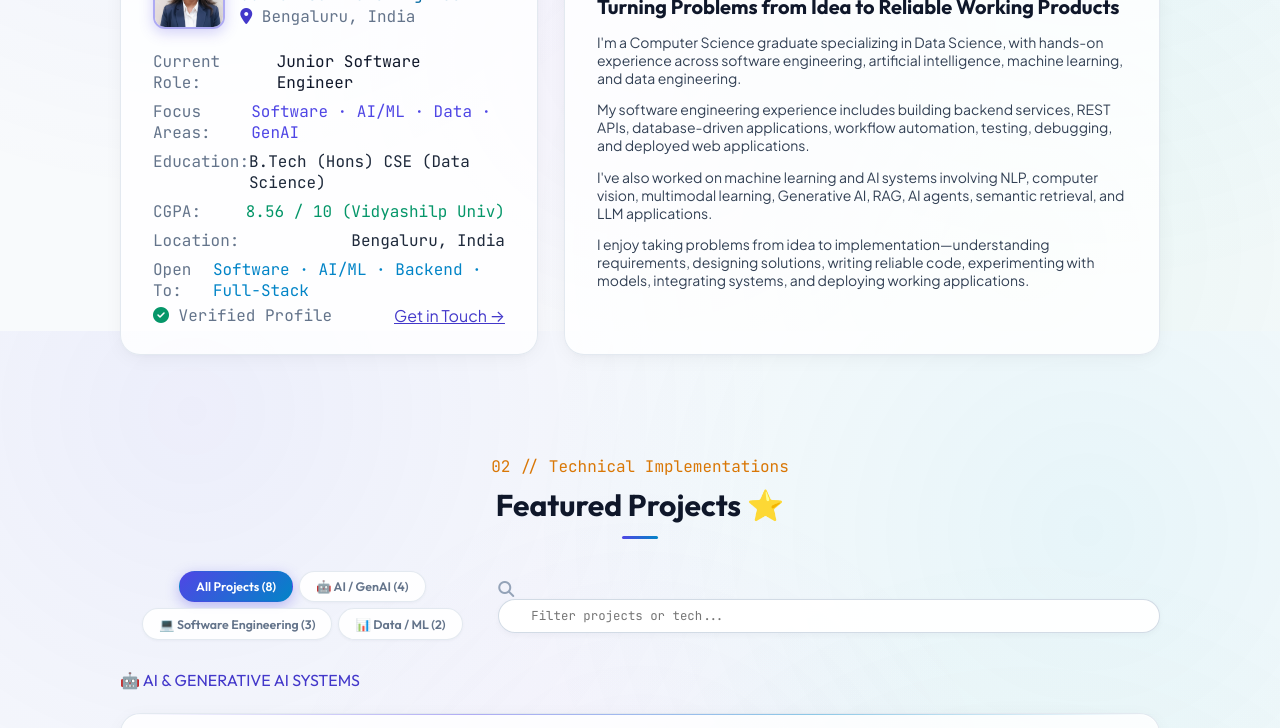
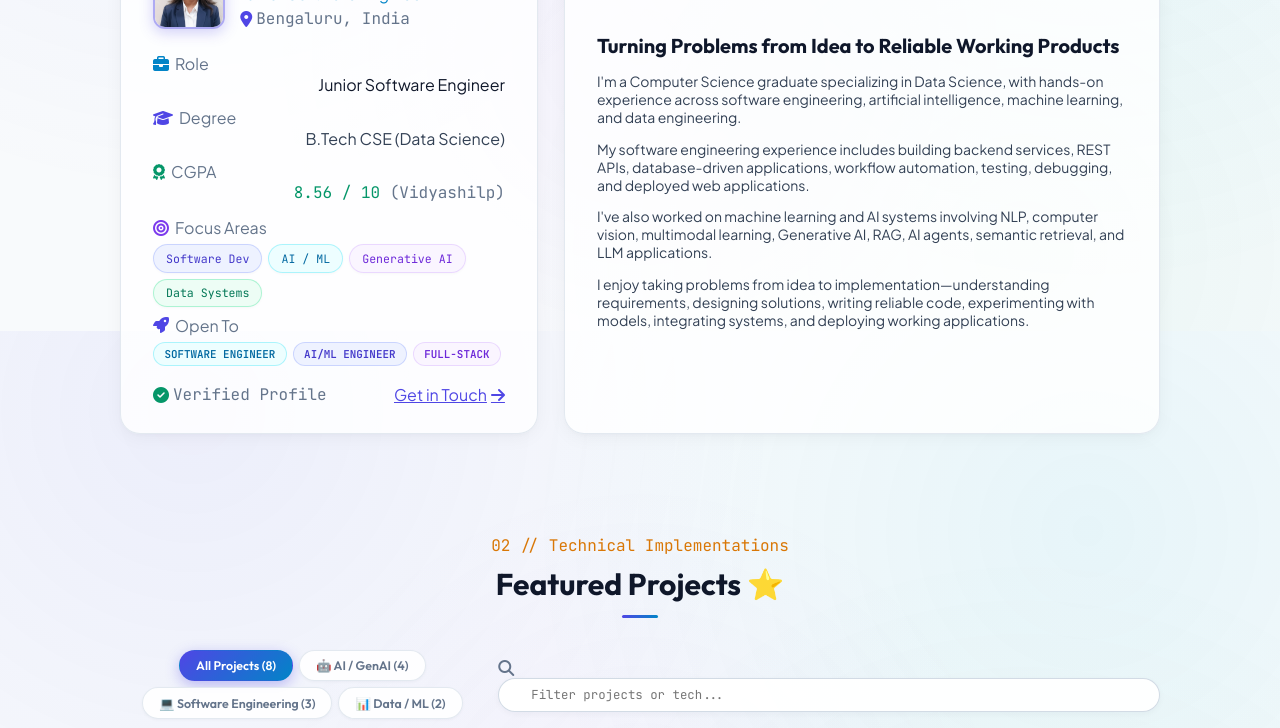
Before and after one commit to Anchalgupta1321/Portfolio, a website: page index.html in a window 1280 px wide. Shown: the part 1269-1997 px from the top of the page. Drawn offline with Linux system fonts and the light colour scheme; animation ran at ten frames a second.

Commit message:
Redesign About Profile Card with structured grid alignment and badge pills

```diff
--- a/index.html
+++ b/index.html
@@ -286,46 +286,67 @@
           <div class="md:col-span-5 flex">
             <div class="glass-card p-6 sm:p-7 w-full flex flex-col justify-between">
               <div>
-                <div class="flex items-center gap-3.5 mb-4 pb-3 border-b border-slate-800">
+                <!-- Header with Avatar, Name & Role -->
+                <div class="flex items-center gap-3.5 mb-4 pb-3.5 border-b border-slate-200">
                   <img src="IMG_20260124_144023.png" alt="Anchal Gupta" class="about-avatar-img" />
                   <div>
-                    <h3 class="font-outfit font-bold text-lg text-white">Anchal Gupta</h3>
-                    <p class="text-xs font-mono text-cyan-400">Junior Software Engineer</p>
-                    <span class="text-[10px] font-mono text-slate-400 block mt-0.5"><i class="fa-solid fa-location-dot text-indigo-400"></i> Bengaluru, India</span>
+                    <h3 class="font-outfit font-bold text-lg text-white leading-tight">Anchal Gupta</h3>
+                    <p class="text-xs font-semibold text-cyan-500 mt-0.5">Junior Software Engineer</p>
+                    <span class="text-xs text-slate-500 flex items-center gap-1 mt-1 font-mono">
+                      <i class="fa-solid fa-location-dot text-indigo-500"></i> Bengaluru, India
+                    </span>
                   </div>
                 </div>
 
-                <div class="space-y-2.5 text-xs font-mono">
-                  <div class="flex justify-between py-1 border-b border-slate-800/60">
-                    <span class="text-slate-400">Current Role:</span>
-                    <span class="text-white font-semibold">Junior Software Engineer</span>
+                <!-- Structured Profile Specs -->
+                <div class="space-y-2.5 text-xs">
+
+                  <!-- Current Role -->
+                  <div class="grid grid-cols-[105px_1fr] items-center py-1.5 border-b border-slate-200/70">
+                    <span class="text-slate-500 flex items-center gap-1.5 font-medium"><i class="fa-solid fa-briefcase text-cyan-500 w-4 text-center"></i> Role</span>
+                    <span class="text-white font-semibold text-right">Junior Software Engineer</span>
                   </div>
-                  <div class="flex justify-between py-1 border-b border-slate-800/60">
-                    <span class="text-slate-400">Focus Areas:</span>
-                    <span class="text-indigo-300 font-semibold">Software · AI/ML · Data · GenAI</span>
+
+                  <!-- Education -->
+                  <div class="grid grid-cols-[105px_1fr] items-center py-1.5 border-b border-slate-200/70">
+                    <span class="text-slate-500 flex items-center gap-1.5 font-medium"><i class="fa-solid fa-graduation-cap text-indigo-500 w-4 text-center"></i> Degree</span>
+                    <span class="text-slate-700 font-semibold text-right">B.Tech CSE (Data Science)</span>
                   </div>
-                  <div class="flex justify-between py-1 border-b border-slate-800/60">
-                    <span class="text-slate-400">Education:</span>
-                    <span class="text-slate-200">B.Tech (Hons) CSE (Data Science)</span>
+
+                  <!-- CGPA -->
+                  <div class="grid grid-cols-[105px_1fr] items-center py-1.5 border-b border-slate-200/70">
+                    <span class="text-slate-500 flex items-center gap-1.5 font-medium"><i class="fa-solid fa-award text-emerald-500 w-4 text-center"></i> CGPA</span>
+                    <span class="text-emerald-500 font-bold font-mono text-right">8.56 / 10 <span class="text-slate-400 font-normal text-[11px]">(Vidyashilp)</span></span>
                   </div>
-                  <div class="flex justify-between py-1 border-b border-slate-800/60">
-                    <span class="text-slate-400">CGPA:</span>
-                    <span class="text-emerald-400 font-bold">8.56 / 10 (Vidyashilp Univ)</span>
+
+                  <!-- Focus Areas -->
+                  <div class="py-2 border-b border-slate-200/70">
+                    <span class="text-slate-500 flex items-center gap-1.5 font-medium mb-1.5"><i class="fa-solid fa-bullseye text-purple-500 w-4 text-center"></i> Focus Areas</span>
+                    <div class="flex flex-wrap gap-1.5">
+                      <span class="tag tag-indigo text-[11px]">Software Dev</span>
+                      <span class="tag tag-cyan text-[11px]">AI / ML</span>
+                      <span class="tag tag-purple text-[11px]">Generative AI</span>
+                      <span class="tag tag-emerald text-[11px]">Data Systems</span>
+                    </div>
                   </div>
-                  <div class="flex justify-between py-1 border-b border-slate-800/60">
-                    <span class="text-slate-400">Location:</span>
-                    <span class="text-slate-200">Bengaluru, India</span>
+
+                  <!-- Open To Roles -->
+                  <div class="pt-1.5">
+                    <span class="text-slate-500 flex items-center gap-1.5 font-medium mb-1.5"><i class="fa-solid fa-rocket text-indigo-500 w-4 text-center"></i> Open To</span>
+                    <div class="flex flex-wrap gap-1.5">
+                      <span class="badge-pill badge-sw text-[10px]">Software Engineer</span>
+                      <span class="badge-pill badge-ai text-[10px]">AI/ML Engineer</span>
+                      <span class="badge-pill badge-data text-[10px]">Full-Stack</span>
+                    </div>
                   </div>
-                  <div class="flex justify-between py-1">
-                    <span class="text-slate-400">Open To:</span>
-                    <span class="text-cyan-300">Software · AI/ML · Backend · Full-Stack</span>
-                  </div>
+
                 </div>
               </div>
 
-              <div class="pt-4 border-t border-slate-800 mt-5 flex items-center justify-between">
-                <span class="text-[11px] text-slate-400 font-mono"><i class="fa-solid fa-circle-check text-emerald-400"></i> Verified Profile</span>
-                <a href="#contact" class="text-xs font-semibold text-indigo-400 hover:text-indigo-300">Get in Touch →</a>
+              <!-- Card Footer -->
+              <div class="pt-3.5 border-t border-slate-200 mt-4 flex items-center justify-between">
+                <span class="text-[11px] text-slate-500 flex items-center gap-1 font-mono"><i class="fa-solid fa-circle-check text-emerald-500"></i> Verified Profile</span>
+                <a href="#contact" class="text-xs font-semibold text-indigo-500 hover:text-indigo-400 flex items-center gap-1">Get in Touch <i class="fa-solid fa-arrow-right text-[10px]"></i></a>
               </div>
             </div>
           </div>
--- a/style.css
+++ b/style.css
@@ -392,29 +392,49 @@
 .text-slate-200 { color: #1e293b; }
 .text-slate-300 { color: #334155; }
 .text-slate-400 { color: #64748b; }
-.text-slate-500 { color: #94a3b8; }
+.text-slate-500 { color: #64748b; }
+.text-slate-700 { color: #334155; }
 .text-indigo-300 { color: #4f46e5; }
 .text-indigo-400 { color: #4338ca; }
+.text-indigo-500 { color: #4f46e5; }
+.text-indigo-600 { color: #4338ca; }
 .text-cyan-300 { color: #0284c7; }
 .text-cyan-400 { color: #0369a1; }
+.text-cyan-500 { color: #0284c7; }
 .text-purple-300 { color: #7c3aed; }
 .text-purple-400 { color: #6d28d9; }
+.text-purple-500 { color: #7c3aed; }
 .text-emerald-400 { color: #059669; }
+.text-emerald-500 { color: #059669; }
 .text-yellow-400 { color: #d97706; }
 
 [data-theme="dark"] .text-white { color: #ffffff; }
 [data-theme="dark"] .text-slate-200 { color: #e2e8f0; }
 [data-theme="dark"] .text-slate-300 { color: #cbd5e1; }
 [data-theme="dark"] .text-slate-400 { color: #94a3b8; }
-[data-theme="dark"] .text-slate-500 { color: #64748b; }
+[data-theme="dark"] .text-slate-500 { color: #94a3b8; }
+[data-theme="dark"] .text-slate-700 { color: #cbd5e1; }
 [data-theme="dark"] .text-indigo-300 { color: #a5b4fc; }
 [data-theme="dark"] .text-indigo-400 { color: #818cf8; }
+[data-theme="dark"] .text-indigo-500 { color: #818cf8; }
+[data-theme="dark"] .text-indigo-600 { color: #a5b4fc; }
 [data-theme="dark"] .text-cyan-300 { color: #67e8f9; }
 [data-theme="dark"] .text-cyan-400 { color: #22d3ee; }
+[data-theme="dark"] .text-cyan-500 { color: #22d3ee; }
 [data-theme="dark"] .text-purple-300 { color: #d8b4fe; }
 [data-theme="dark"] .text-purple-400 { color: #c084fc; }
+[data-theme="dark"] .text-purple-500 { color: #c084fc; }
 [data-theme="dark"] .text-emerald-400 { color: #34d399; }
+[data-theme="dark"] .text-emerald-500 { color: #34d399; }
 [data-theme="dark"] .text-yellow-400 { color: #facc15; }
+
+.border-slate-200 { border-color: rgba(226, 232, 240, 0.95) !important; }
+.border-slate-200\/70 { border-color: rgba(226, 232, 240, 0.7) !important; }
+
+[data-theme="dark"] .border-slate-200,
+[data-theme="dark"] .border-slate-200\/70 {
+  border-color: rgba(255, 255, 255, 0.08) !important;
+}
 
 .text-gradient-dual {
   background: linear-gradient(135deg, #4f46e5 0%, #0284c7 50%, #7c3aed 100%);
```
